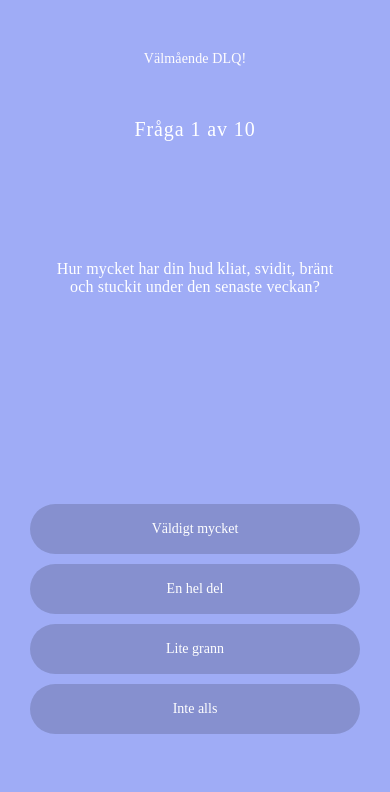
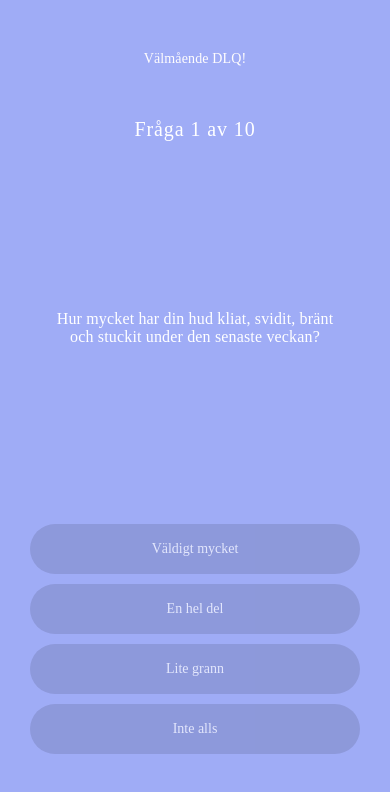
Before and after one commit to shoonne/itchycodetask, a React Native app: screen / in a window 390 px wide. Shown: the top 792 px of the page. Built offline with nearby package versions, Linux system fonts and the light colour scheme.

Commit message:
Extracted UI and added text button

```diff
--- a/App.js
+++ b/App.js
@@ -1,106 +1,16 @@
-import React, { useState, useEffect } from 'react';
-import { View } from 'react-native';
-import Question from './src/components/Question';
-import QuestionCounter from './src/components/QuestionCounter';
-import Button from './src/components/Button';
-import Header from './src/components/Header';
-import Overlay from './src/components/Overlay';
-import color from './constants/Colors';
-import questionsData from './constants/QuestionsData';
+import React, { Component } from 'react';
+import Home from './src/components/Home';
 
-
-
-const App = () => {
-  const [questionNumber, setQuestionNumber] = useState(0); // This is for controlling the active question
-  const [data, setData] = useState([]);   // This is for collection the data from questions
-  const [result, setResult] = useState()  // This is used to store the desired format ;
-  //const [showFollowUp, setShowFollUp] = useState(false)
-
-  let isMax = questionNumber === 10;
-
-  const btnPress = (point) => {
-    setQuestionNumber(questionNumber + 1); // Go to next question
-    setData([
-      ...data,
-      {[questionsData[questionNumber].name]: point
-      }]); // Store data.
+export default class App extends Component {
+  constructor(props) {
+    super(props);
+    this.state = {
+    };
   }
 
-  const convertData = (arr) => {
-    // Convert data to desired format.
-    var result = arr.reduce(function(res, current) {
-      return Object.assign(res, current);
-    }, {}, 0);
-
-    return result;
-  };
-
-
-  // Once we have answered 10th question,
-  // reset the states and convert and store the result
-  if(data && questionNumber === 10) {
-    setQuestionNumber(0)
-    setResult(convertData(data));
-    setData([])
+  render() {
+    return (
+        <Home/>
+    );
   }
-
-
-  useEffect(()=> {
-    if(result && questionNumber === 0) {
-      console.log(result) // Result
-    }
-  })
-
-
-    return (
-      <View style={styles.container}>
-        <Overlay questionNumber={questionNumber}/>
-        <Header text="Välmående DLQ!"/>
-        <QuestionCounter questionNumber={questionNumber + 1}/>
-        <Question
-        question={questionsData[isMax ? 0 : questionNumber].question}
-        />
-
-      {  questionNumber === 6 ?
-        <View style={{marginBottom:100}}>
-          <Button onPress={() => {
-          setQuestionNumber(questionNumber + 1)
-          setData([...data, {[questionsData[questionNumber].name]: 3}])
-          }} text="Ja"/>
-          <Button onPress={() => {
-          }} text="Nej"/>
-        </View>
-        :
-        <View style={{marginBottom: 100, zIndex:2}}>
-            <Button
-              text={"Väldigt mycket"}
-              onPress={() => btnPress(3)}
-              />
-
-            <Button
-              text={"En hel del"}
-              onPress={() => btnPress(2)}
-              />
-            <Button
-              text={"Lite grann"}
-              onPress={() => btnPress(1)}
-              />
-            <Button
-            text={"Inte alls"}
-            onPress={() => btnPress(0)}
-            />
-          </View>}
-          </View>
-
-    );
 }
-
-const styles = {
-  container: {
-    flex:1,
-    alignItems:'center',
-    backgroundColor:color.background,
-  },
-}
-
-export default App;
--- a/src/components/Button.js
+++ b/src/components/Button.js
@@ -1,5 +1,5 @@
 import React from 'react';
-import {TouchableOpacity, Text} from 'react-native';
+import {TouchableOpacity, Text, View} from 'react-native';
 import color from '../../constants/Colors';
 
 
@@ -10,6 +10,8 @@ const Button = (props) => {
           style={styles.btn}>
           <Text style={styles.btnText}>{props.text}</Text>
         </TouchableOpacity>
+
+
     )
 };
 
@@ -21,13 +23,13 @@ const styles = {
         backgroundColor:color.buttonBackground,
         justifyContent:'center',
         marginBottom:10,
-
+        opacity:0.7,
       },
       btnText: {
         textAlign:'center',
         color: color.textColor,
-        fontFamily:'Poppins-Bold'
-      }
+        fontFamily:'Poppins-Bold',
+      },
 };
 
 export default Button;
--- /dev/null
+++ b/src/components/Home.js
@@ -0,0 +1,119 @@
+import React, { useState, useEffect } from 'react';
+import { View } from 'react-native';
+import Question from './Question';
+import QuestionCounter from './QuestionCounter';
+import Button from './Button';
+import Header from './Header';
+import Overlay from './Overlay';
+import TextButton from './TextButton';
+import color from '../../constants/Colors';
+import questionsData from '../../constants/QuestionsData';
+
+
+
+const App = () => {
+  const [questionNumber, setQuestionNumber] = useState(0); // This is for controlling the active question
+  const [data, setData] = useState([]);   // This is for collection the data from questions
+  const [result, setResult] = useState()  // This is used to store the desired format ;
+  //const [showFollowUp, setShowFollUp] = useState(false)
+
+  let isMax = questionNumber === 10;
+  let showTextBtn = questionNumber > 1 &&  questionNumber < 7;
+
+  const btnPress = (point) => {
+    setQuestionNumber(questionNumber + 1); // Go to next question
+    setData([
+      ...data,
+      {[questionsData[questionNumber].name]: point
+      }]); // Store data.
+  }
+
+  const convertData = (arr) => {
+    // Convert data to desired format.
+    var result = arr.reduce(function(res, current) {
+      return Object.assign(res, current);
+    }, {}, 0);
+
+    return result;
+  };
+
+  const renderTextBtn = () => {
+      if(questionNumber > 1 && questionNumber < 8) {
+          return <TextButton/>
+      } else {
+          return
+      }
+  }
+
+
+  // Once we have answered 10th question,
+  if(data && questionNumber === 10) {
+    setQuestionNumber(0) // Reset page
+    setResult(convertData(data)); // Convert data
+    setData([]) // Clear state
+  }
+
+  // Result
+  useEffect(()=> {
+    if(result && questionNumber === 0) {
+      console.log(result)
+    }
+  })
+
+
+    return (
+      <View style={styles.container}>
+        <Overlay questionNumber={questionNumber}/>
+        <Header text="Välmående DLQ!"/>
+        <QuestionCounter questionNumber={questionNumber + 1}/>
+        <Question
+        question={questionsData[isMax ? 0 : questionNumber].question}
+        />
+
+            {  questionNumber === 6 ?
+                <View style={{marginBottom:100}}>
+                <Button onPress={() => btnPress(3)} text="Ja"/>
+                <Button onPress={() => {
+                    // Follow up.
+                }} text="Nej"/>
+                </View>
+                :
+                <View style={{bottom: 80, zIndex:2}}>
+                    <Button
+                    text={"Väldigt mycket"}
+                    onPress={() => btnPress(3)}
+                    />
+
+                    <Button
+                    text={"En hel del"}
+                    onPress={() => btnPress(2)}
+                    />
+
+                    <Button
+                    text={"Lite grann"}
+                    onPress={() => btnPress(1)}
+                    />
+
+                    <Button
+                    text={"Inte alls"}
+                    onPress={() => btnPress(0)}
+                    />
+                </View>
+            }
+
+            {showTextBtn ? <TextButton text={"Ej tillämpligt"}/> : null}
+
+          </View>
+
+    );
+}
+
+const styles = {
+  container: {
+    flex:1,
+    alignItems:'center',
+    backgroundColor:color.background,
+  },
+}
+
+export default App;
--- /dev/null
+++ b/src/components/TextButton.js
@@ -0,0 +1,21 @@
+import React from 'react';
+import { Text } from 'react-native';
+import color from '../../constants/Colors';
+
+const TextButton = (props) => {
+    return (
+        <Text style={styles.text}>{props.text}</Text>
+    );
+}
+
+const styles = {
+    text: {
+        textAlign:'center',
+        fontFamily:'Poppins-Bold',
+        color: color.textColor,
+        bottom:40,
+        position:'absolute'
+    }
+}
+
+export default TextButton;
```
Also changed, not shown: src/components/Question.js (+4 -4 lines), 1 other file (tests, documents, lock files or other folders).
